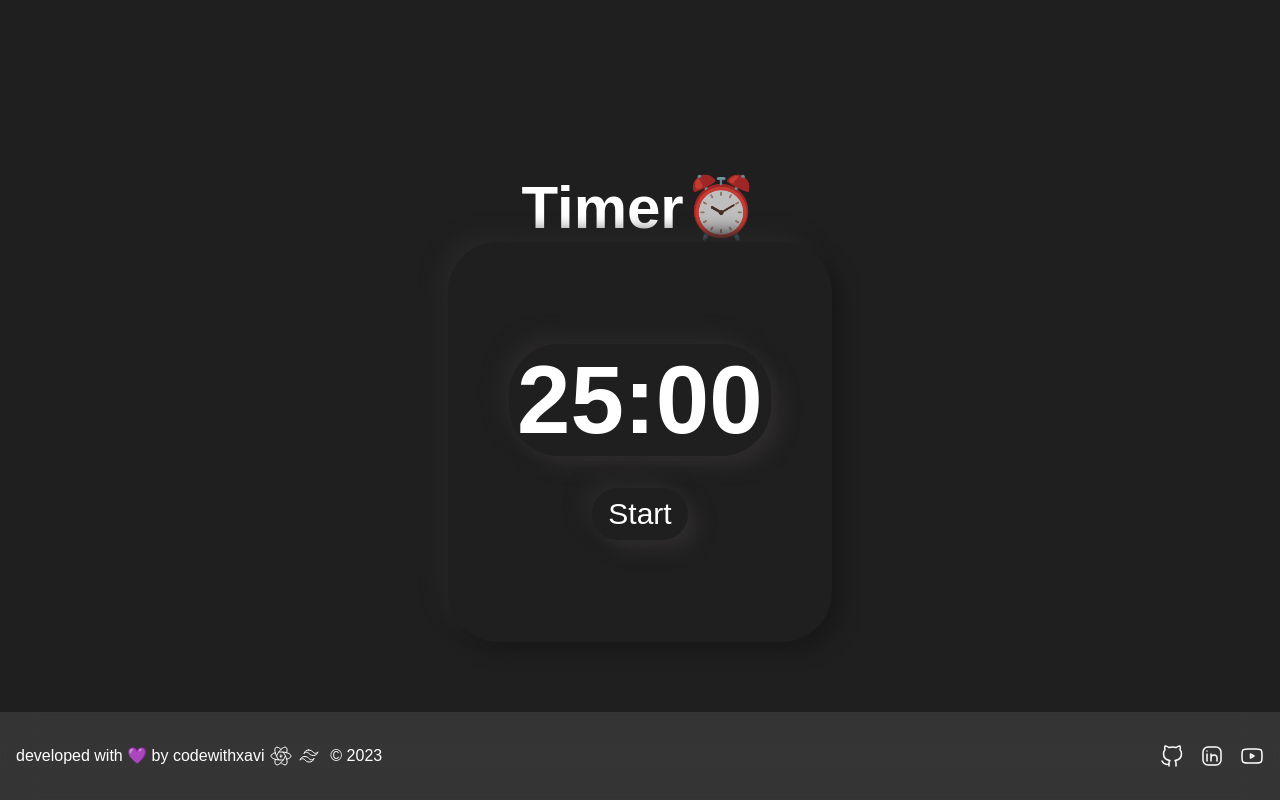
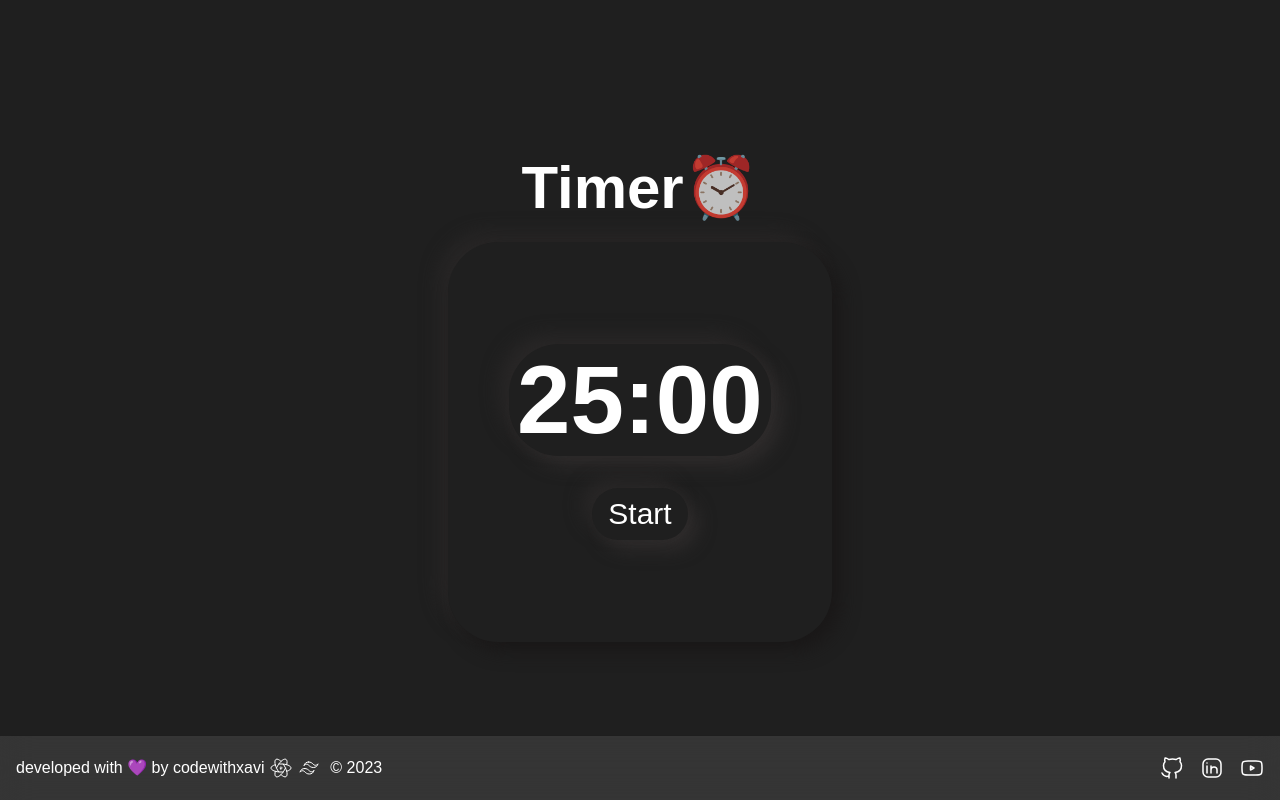
Before and after one commit to codewithxavi/Pomodoro-neumorphism-2023, a React (Vite) app: page / in a window 1280 px wide. Built offline with nearby package versions, Linux system fonts and the light colour scheme.

Commit message:
Fix Ui margins

```diff
--- a/src/components/PomodoroTimer.jsx
+++ b/src/components/PomodoroTimer.jsx
@@ -90,7 +90,7 @@ const PomodoroTimer = () => {
         <div className='flex flex-col min-h-screen'>
             <div className='flex-grow'>
                 <div className='flex flex-col items-center justify-center h-screen bg-background1'>
-                    <h1 class="text-6xl font-semibold w-fit h-fit text-center text-white pb-1 group overflow-hidden">
+                    <h1 class="text-6xl font-semibold w-fit h-fit text-center text-white pb-1 group overflow-hidden bottom-5 relative">
                         Timer
                         <span class="group-hover:translate-y-20 inline-block transition-transform animate-pulse pt-5">⏰</span>
                     </h1>
@@ -141,7 +141,7 @@ const PomodoroTimer = () => {
 
                 </div>
             </div>
-            <footer className='absolute bottom-0 w-full py-8 bg-white bg-opacity-10 backdrop-blur-lg b shadow-lg'>
+            <footer className='absolute bottom-0 w-full py-5 bg-white bg-opacity-10 backdrop-blur-lg b shadow-lg'>
                 <div className='container px-4 mx-auto'>
                     <div className='flex flex-col items-center justify-between md:flex-row'>
                         <div className='flex items-center justify-center mb-4 text-center text-white md:text-left md:mb-0'>
```
